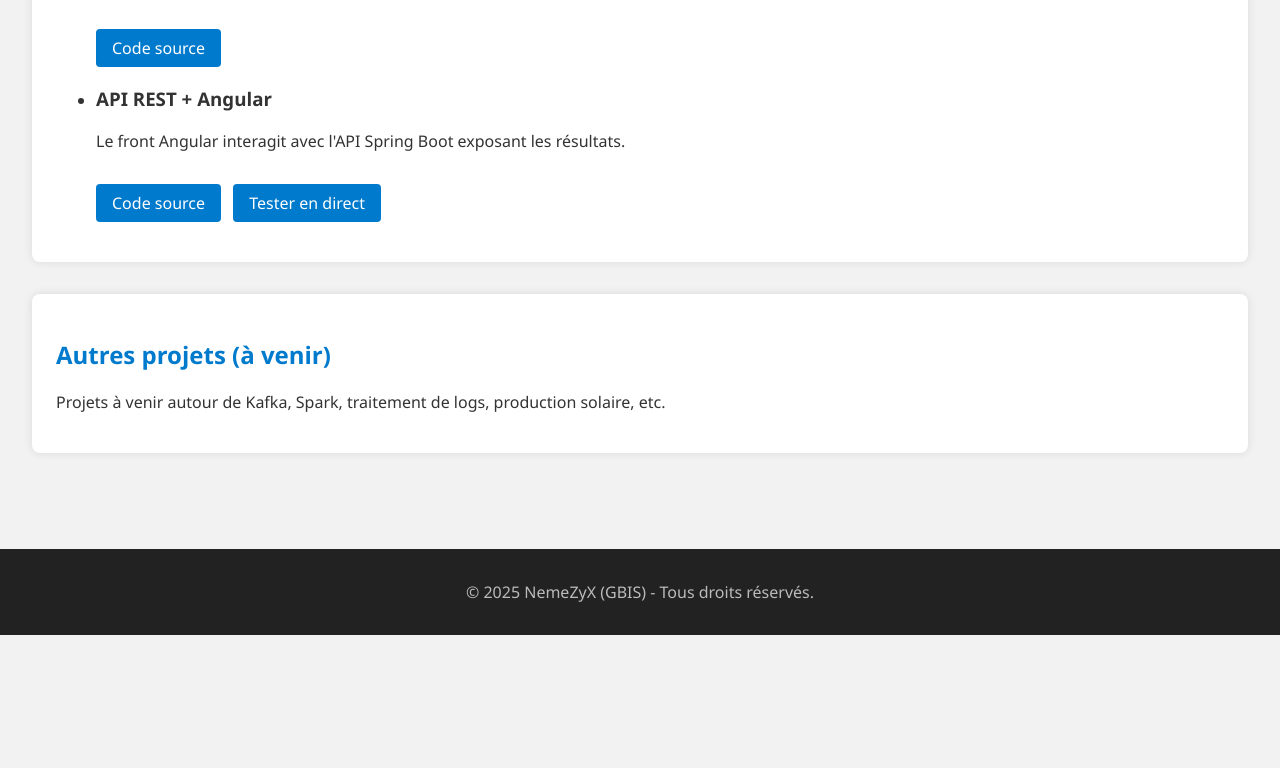
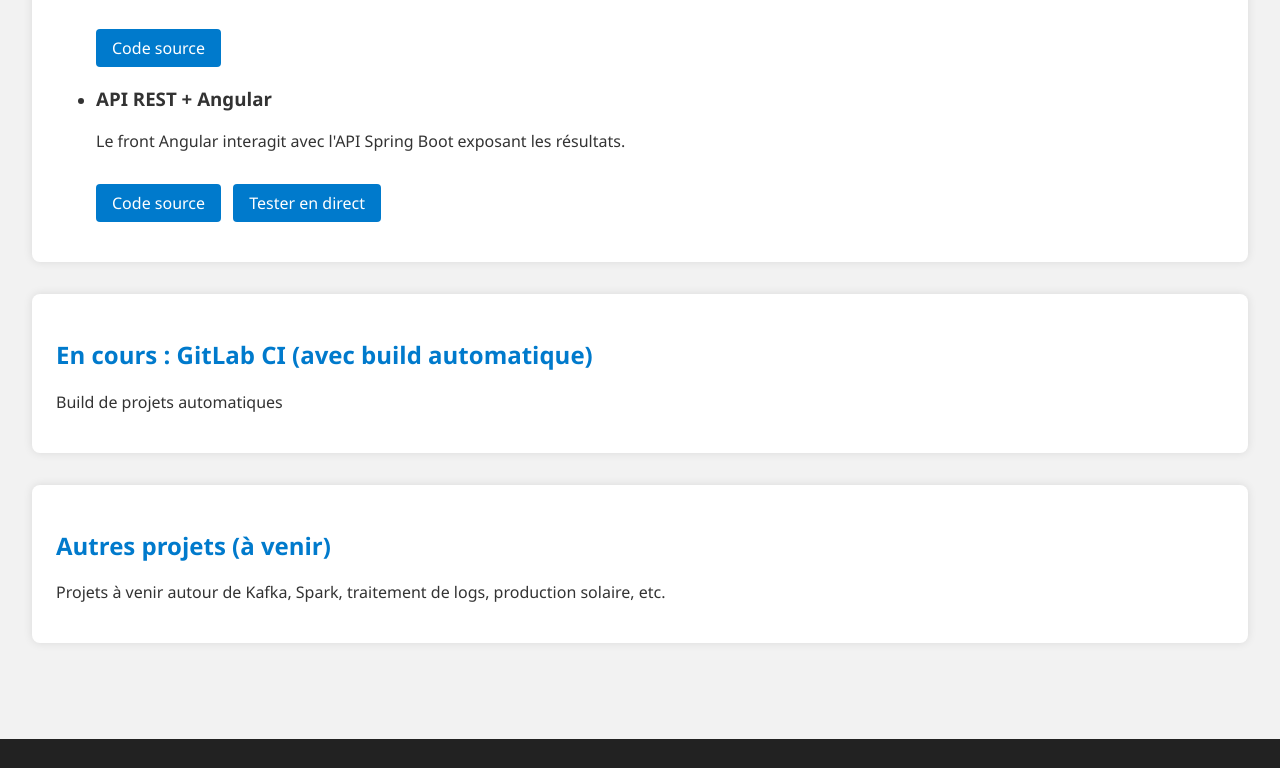
Before and after one commit to Nemezyx-Lab/nemezyx-lab.github.io, a plain HTML site: page index.html in a window 1280 px wide. Shown: the part 1414-2182 px from the top of the page. Before the commit the page ends 2049 px from the top, so only its background shows below. Drawn offline with Linux system fonts and the light colour scheme.

Commit message:
Update index.html

```diff
--- a/index.html
+++ b/index.html
@@ -70,6 +70,7 @@
     <nav>
         <a href="#intro">Accueil</a>
         <a href="#springbatch">Spring Batch</a>
+        <a href="#ci">Gitlab CI build auto</a>
         <a href="#autres">Autres projets</a>
     </nav>
 
@@ -122,10 +123,16 @@
             </ul>
         </section>
 
+        <section id="CI">
+            <h2>En cours : GitLab CI (avec build automatique)</h2>
+            <p>Build de projets automatiques</p>
+        </section>
+
         <section id="autres">
             <h2>Autres projets (à venir)</h2>
             <p>Projets à venir autour de Kafka, Spark, traitement de logs, production solaire, etc.</p>
         </section>
+
     </main>
 
     <footer>
```
